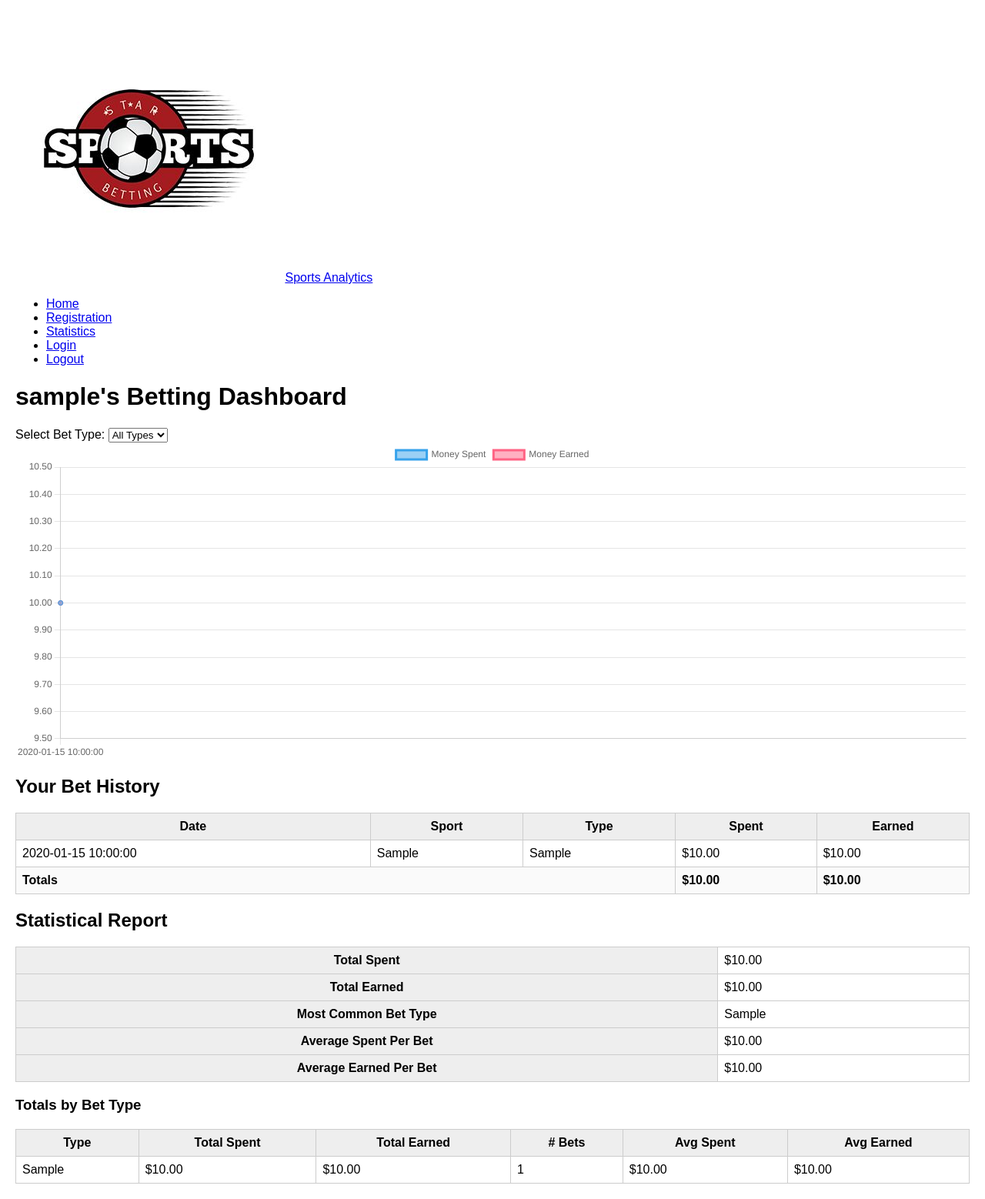
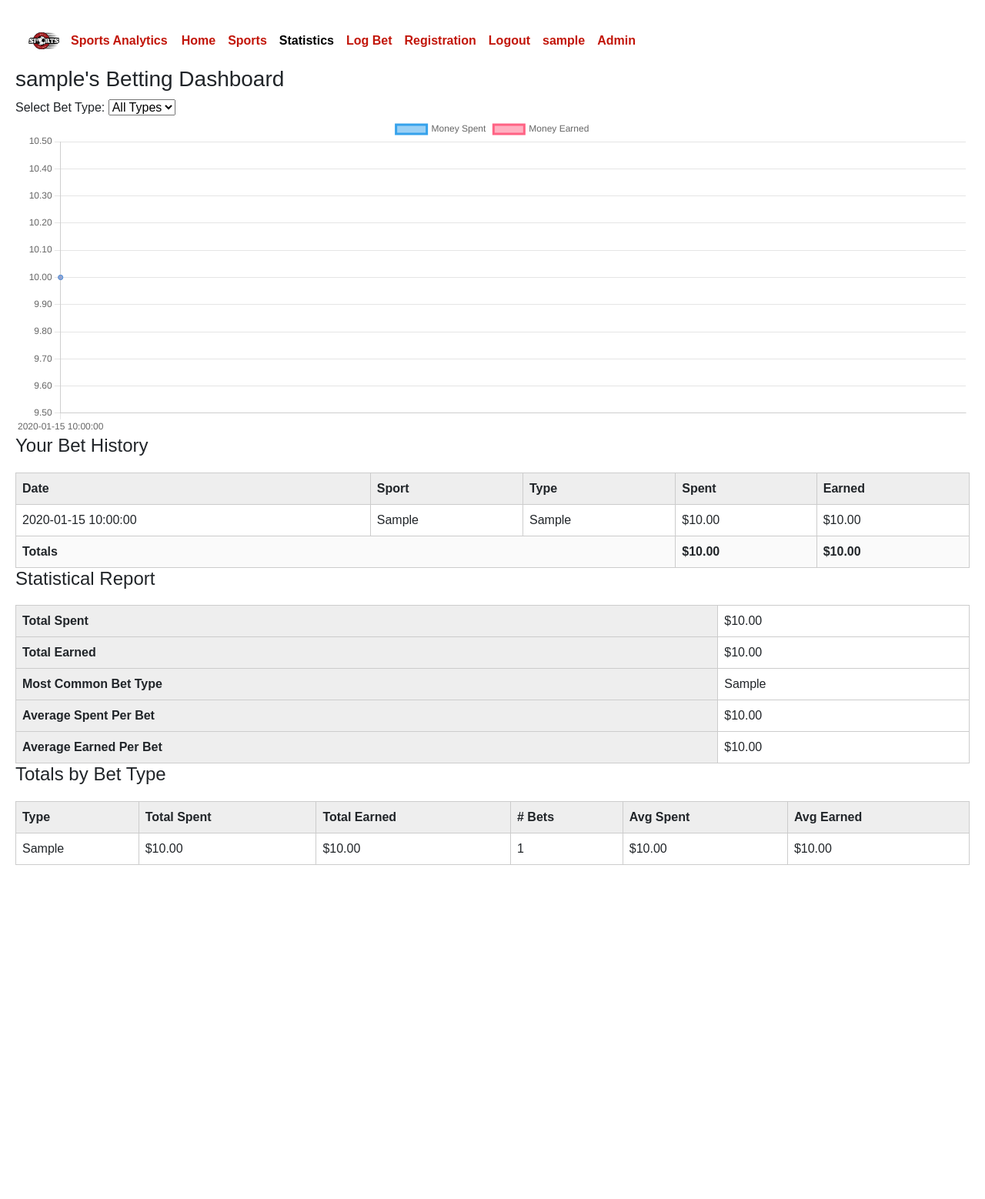
Before and after one commit to CadenChau0/SI350Website, a PHP site: page /stat_dashboard.php in a window 1280 px wide. Shown: the whole page at 77% size. After the commit the page ends 1124 px from the top, so only its background shows below. Run offline with PHP 8.4, Linux system fonts and the light colour scheme; the visitor is signed in with stand-in values (Sample User, id 1); tables that the repository leaves empty or names only in its code hold one stand-in row (values such as "Sample post").

Commit message:
Update stat_dashboard.php

```diff
--- a/stat_dashboard.php
+++ b/stat_dashboard.php
@@ -8,8 +8,9 @@ if (!isset($_SESSION['user_id'])) {
     exit();
 }
 
-$user_id = $_SESSION['user_id'];
-$username = $_SESSION['username'];
+$user_id  = $_SESSION['user_id'];
+$username = $_SESSION['username'] ?? null;
+$is_admin = $_SESSION['is_admin'] ?? 0;
 
 // Debug mode ON — remove later
 ini_set('display_errors', 1);
@@ -84,8 +85,10 @@ $avg_earned = count($betData) ? $total_earned / count($betData) : 0;
 <html>
 <head>
     <title><?= htmlspecialchars($username) ?>'s Betting Dashboard</title>
+    <link type="text/css" rel="stylesheet" href="styles.css" />
+    <link href="https://cdn.jsdelivr.net/npm/bootstrap@5.3.2/dist/css/bootstrap.min.css" rel="stylesheet">
+    <script src="https://cdn.jsdelivr.net/npm/bootstrap@5.3.2/dist/js/bootstrap.bundle.min.js"></script>
     <script src="https://cdn.jsdelivr.net/npm/chart.js"></script>
-    <link type="text/css" rel="stylesheet" href="style.css?v=123">
 
     <style>
         body { font-family: Arial; margin: 20px; }
@@ -97,25 +100,65 @@ $avg_earned = count($betData) ? $total_earned / count($betData) : 0;
 </head>
 <body>
 
-<!-- NAVBAR -->
 <nav class="navbar navbar-expand-lg">
-    <div class="container-fluid">
-        <img class="img1" src="../../images/sportsbetting.jpg" />
-        <a class="navbar-brand" href="index.php">Sports Analytics</a>
+        <div class="container-fluid">
+            <img class="img1" title="bettinglogo" src="sportsbetting.jpg" />
+            <a class="navbar" href="index.php">Sports Analytics</a>
 
-        <div class="collapse navbar-collapse" id="nav">
-            <ul class="navbar-nav mb-lg-0">
-                <li class="nav-item"><a class="nav-link" href="index.php">Home</a></li>
-                <li class="nav-item"><a class="nav-link" href="registration.html">Registration</a></li>
-                <li class="nav-item"><a class="nav-link active" href="stat_dashboard.php">Statistics</a></li>
-                <li class="nav-item"><a class="nav-link" href="login.html">Login</a></li>
-                <li class="nav-item"><a class="nav-link" href="logout.php">Logout</a></li>
-            </ul>
+            <button class="navbar-toggler" type="button" data-bs-toggle="collapse"
+                    data-bs-target="#nav" aria-controls="nav" aria-expanded="false"
+                    aria-label="Toggle navigation">
+                <span class="navbar-toggler-icon"></span>
+            </button>
+
+            <div class="collapse navbar-collapse" id="nav">
+                <ul class="navbar-nav mb-lg-0">
+
+                    <li class="nav-item">
+                        <a class="nav-link" href="index.php">Home</a>
+                    </li>
+
+                    <li class="nav-item">
+                        <a class="nav-link" href="sports.php">Sports</a>
+                    </li>
+
+                    <li class="nav-item">
+                        <a class="nav-link active" aria-current="page" href="stat_dashboard.php">Statistics</a>
+                    </li>
+
+                    <li class="nav-item">
+                        <a class="nav-link" href="log_bet.php">Log Bet</a>
+                    </li>
+
+                    <li class="nav-item">
+                        <a class="nav-link" href="registration.html">Registration</a>
+                    </li>
+
+                    <?php if (!$username): ?>
+                        <li class="nav-item">
+                            <a class="nav-link" href="login.php">Login</a>
+                        </li>
+                    <?php else: ?>
+                        <li class="nav-item">
+                            <a class="nav-link" href="logout.php">Logout</a>
+                        </li>
+                        <li class="nav-item">
+                            <a class="nav-link" href="stat_dashboard.php">
+                                <?= htmlspecialchars($username) ?>
+                            </a>
+                        </li>
+                    <?php endif; ?>
+
+                    <?php if ($is_admin == 1): ?>
+                        <li class="nav-item"><a class="nav-link" href="admin.php">Admin</a></li>
+                    <?php endif; ?>
+
+                </ul>
+            </div>
         </div>
-    </div>
 </nav>
 
-<h1><?= htmlspecialchars($username) ?>'s Betting Dashboard</h1>
+<h3><?= htmlspecialchars($username) ?>'s Betting Dashboard</h3>
 
 <!-- Dropdown -->
 <label>Select Bet Type:</label>
@@ -175,7 +218,7 @@ document.getElementById("chartTypeSelector").addEventListener("change", function
 updateChart("all");
 </script>
 
-<h2>Your Bet History</h2>
+<h4>Your Bet History</h4>
 <table>
     <thead>
         <tr>
@@ -206,7 +249,7 @@ updateChart("all");
     </tfoot>
 </table>
 
-<h2>Statistical Report</h2>
+<h4>Statistical Report</h4>
 <table>
     <tr><th>Total Spent</th><td>$<?= number_format($total_spent, 2) ?></td></tr>
     <tr><th>Total Earned</th><td>$<?= number_format($total_earned, 2) ?></td></tr>
@@ -215,7 +258,7 @@ updateChart("all");
     <tr><th>Average Earned Per Bet</th><td>$<?= number_format($avg_earned, 2) ?></td></tr>
 </table>
 
-<h3>Totals by Bet Type</h3>
+<h4>Totals by Bet Type</h4>
 <table>
     <tr>
         <th>Type</th>
```
